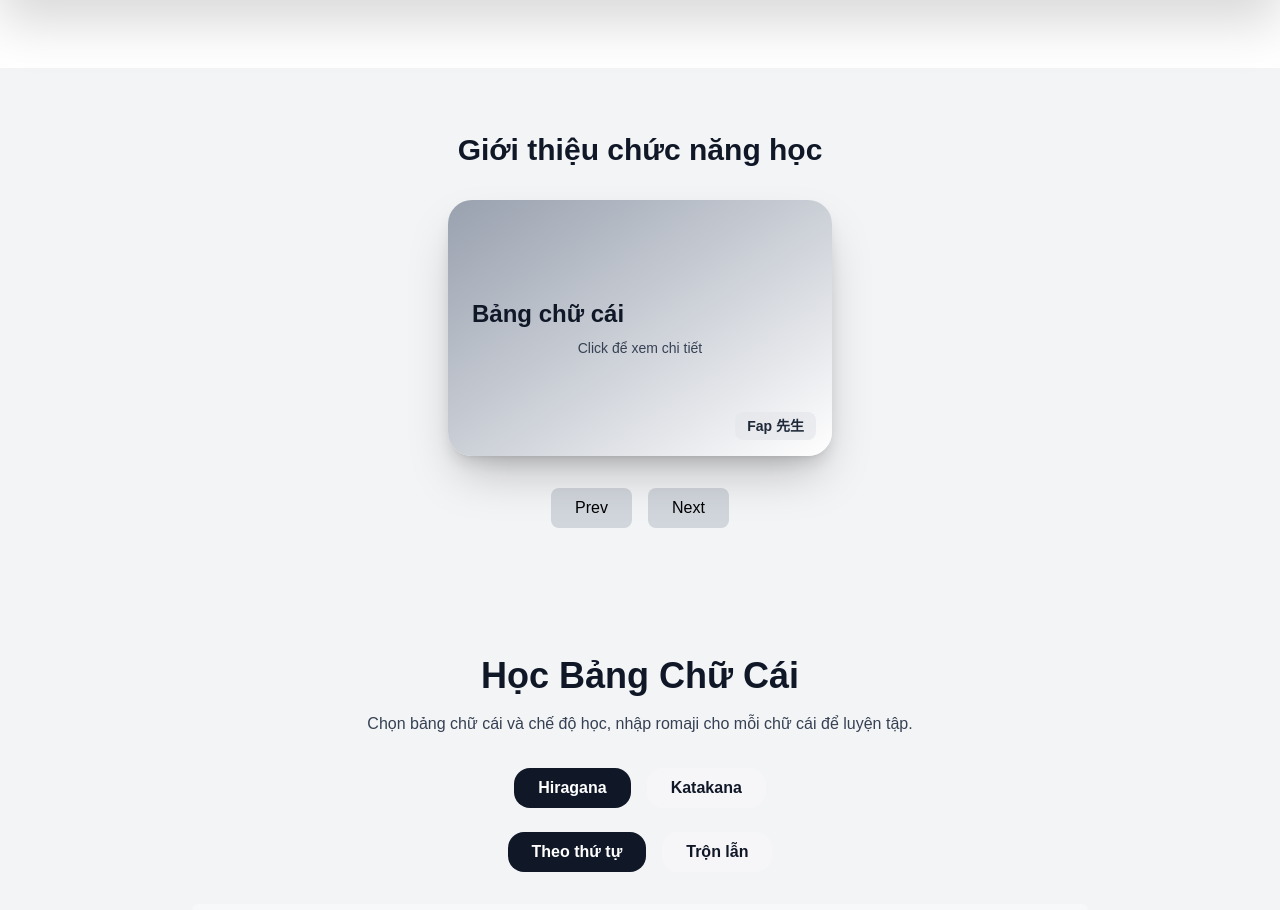
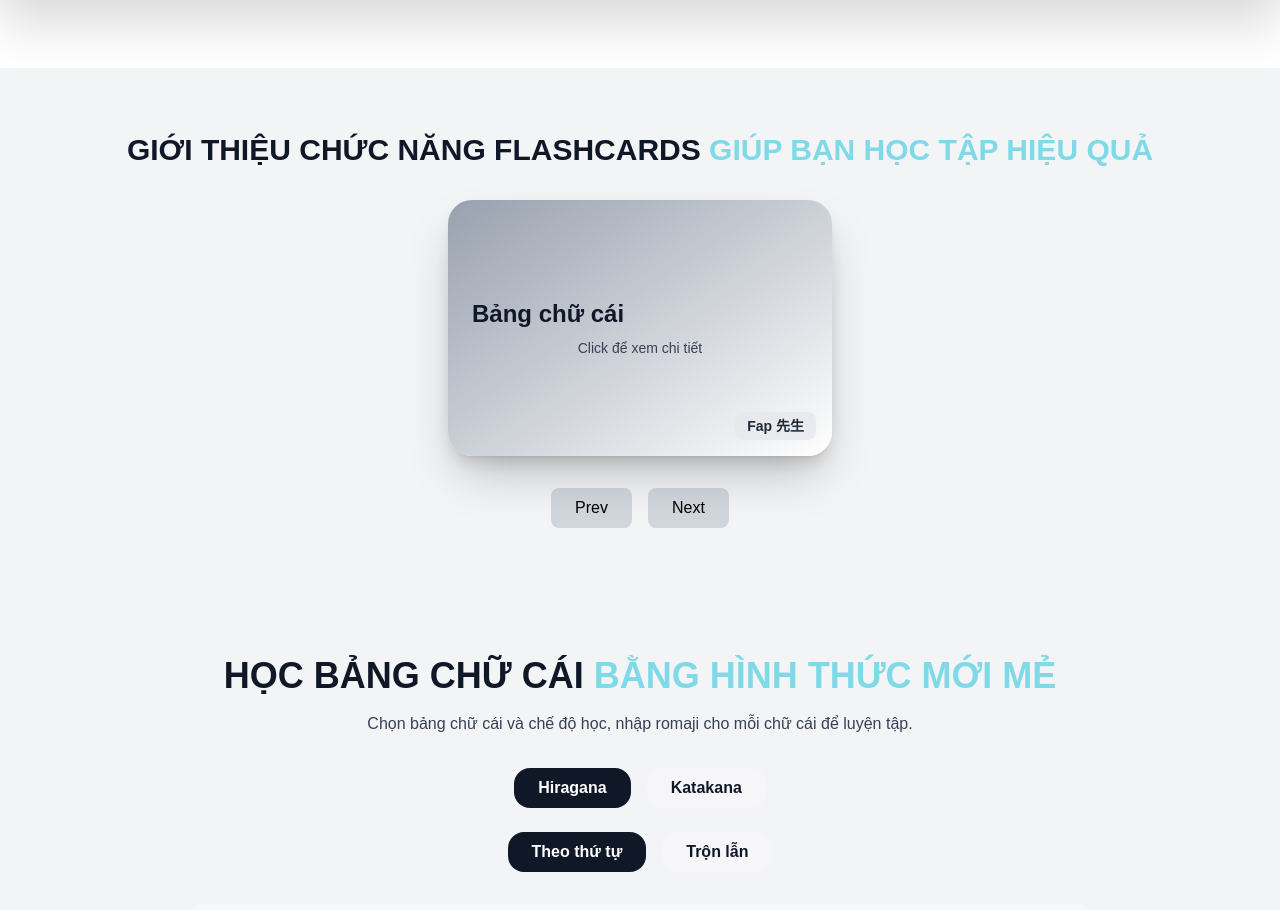
Before and after one commit to chithong17/fapanese-web, a React (Vite) app in the folder frontend/fapanese-frontend/: page / in a window 1280 px wide. Shown: the part 4040-4950 px from the top of the page. Built offline with nearby package versions, Linux system fonts and the light colour scheme.

Commit message:
Update App component UI

```diff
--- a/frontend/fapanese-frontend/src/App.tsx
+++ b/frontend/fapanese-frontend/src/App.tsx
@@ -92,8 +92,9 @@ function App() {
               <section className="py-16 bg-gray-100">
                 <div className="max-w-6xl mx-auto px-6">
                   <h2 className="text-3xl font-bold text-gray-900 text-center mb-8">
-                    Giới thiệu chức năng học
+                    GIỚI THIỆU CHỨC NĂNG FLASHCARDS <span className="text-[#80D9E6] font-extrabold">GIÚP BẠN HỌC TẬP HIỆU QUẢ</span>
                   </h2>
+
                   <Flashcards cards={flashcardData} />
                 </div>
               </section>
--- a/frontend/fapanese-frontend/src/components/AlphabetLearning.tsx
+++ b/frontend/fapanese-frontend/src/components/AlphabetLearning.tsx
@@ -187,7 +187,7 @@ const AlphabetLearning: React.FC<AlphabetLearningProps> = ({ initialTab = "hirag
       <section className="w-full bg-gray-100 py-16 px-6">
         <div className="max-w-4xl mx-auto text-center">
           {/* Tiêu đề */}
-          <h2 className="text-4xl font-extrabold mb-4 text-gray-900">Học Bảng Chữ Cái</h2>
+          <h2 className="text-4xl font-bold mb-4 text-gray-900">HỌC BẢNG CHỮ CÁI <span className="text-[#80D9E6] font-extrabold">BẰNG HÌNH THỨC MỚI MẺ</span></h2>
           <p className="text-gray-700 mb-8">
             Chọn bảng chữ cái và chế độ học, nhập romaji cho mỗi chữ cái để luyện tập.
           </p>
```
